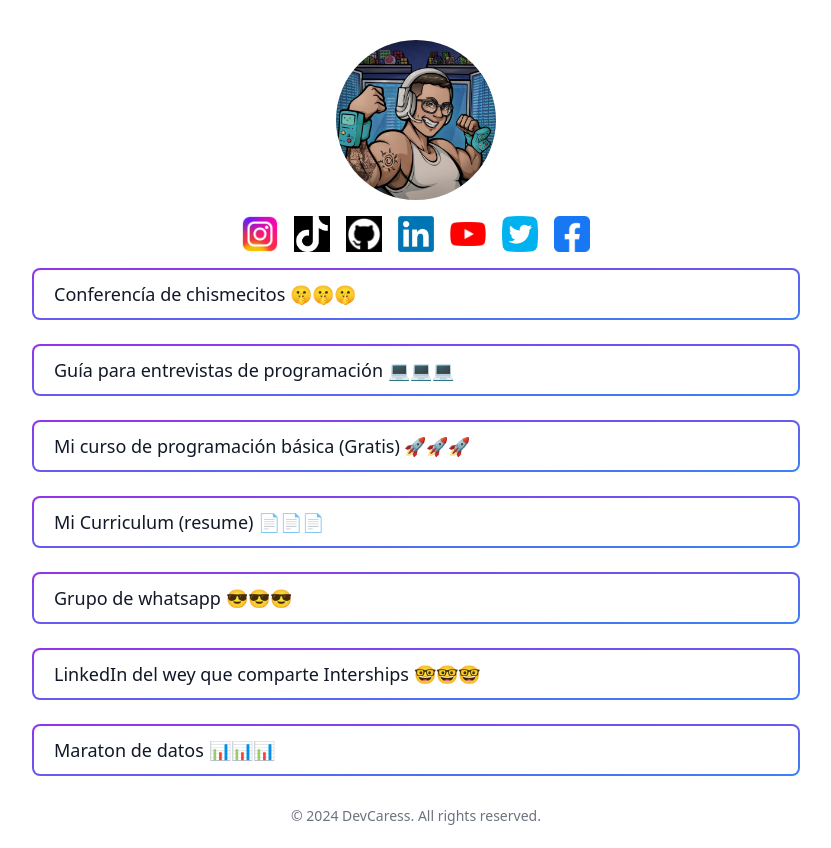
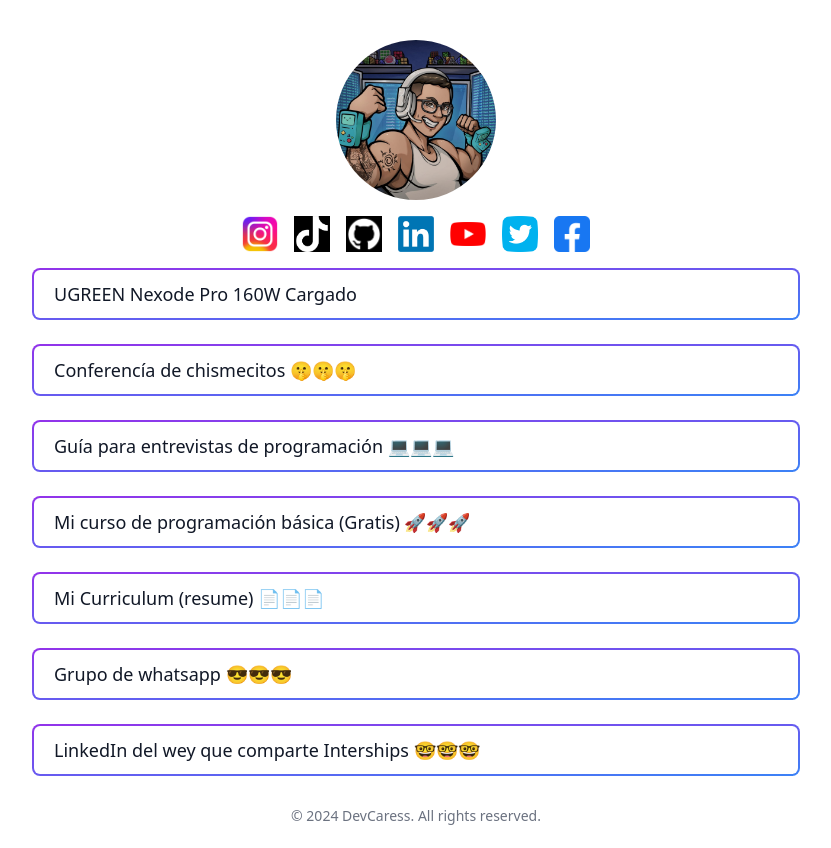
Before and after one commit to DevCaress/links, a Nuxt app: page / in a window 1280 px wide. Shown: the whole page, without its empty margins (224-1055 px from the left). Built offline with nearby package versions, Linux system fonts and the light colour scheme.

Commit message:
add ugreen

```diff
--- a/pages/index.vue
+++ b/pages/index.vue
@@ -8,7 +8,11 @@ import twitter from "~/assets/twitter.png";
 import facebook from "~/assets/facebook.png";
 
 const btns = ref([
-{
+  {
+    text: "UGREEN Nexode Pro 160W Cargado",
+    link: "https://amzn.to/3Q8ZXSk",
+  },
+  {
     text: "Conferencía de chismecitos 🤫🤫🤫",
     link: "https://youtu.be/RBbCjDF1lUM?si=jy0d9-xDmU8u_lGI",
   },
@@ -31,10 +35,6 @@ const btns = ref([
   {
     text: "LinkedIn del wey que comparte Interships 🤓🤓🤓",
     link: "https://www.linkedin.com/in/markbenliyan/",
-  },
-  {
-    text: "Maraton de datos 📊📊📊",
-    link: "https://get.tripleten.com/maratondatos",
   },
 ]);
 
```
